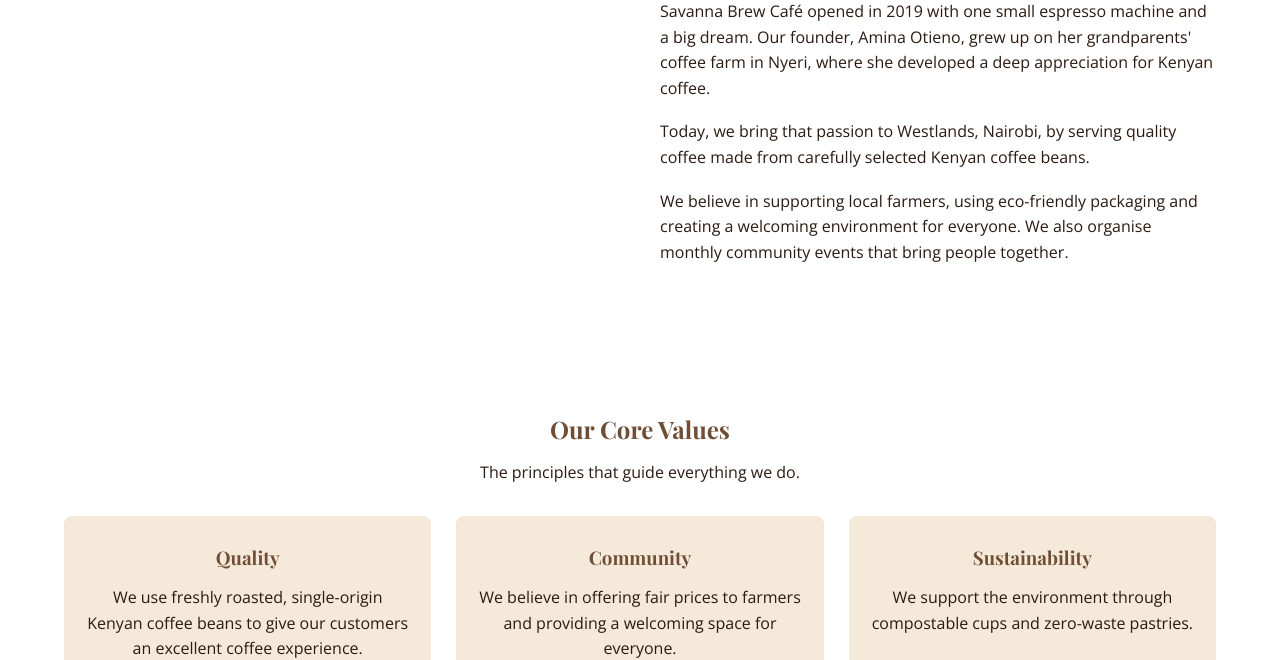
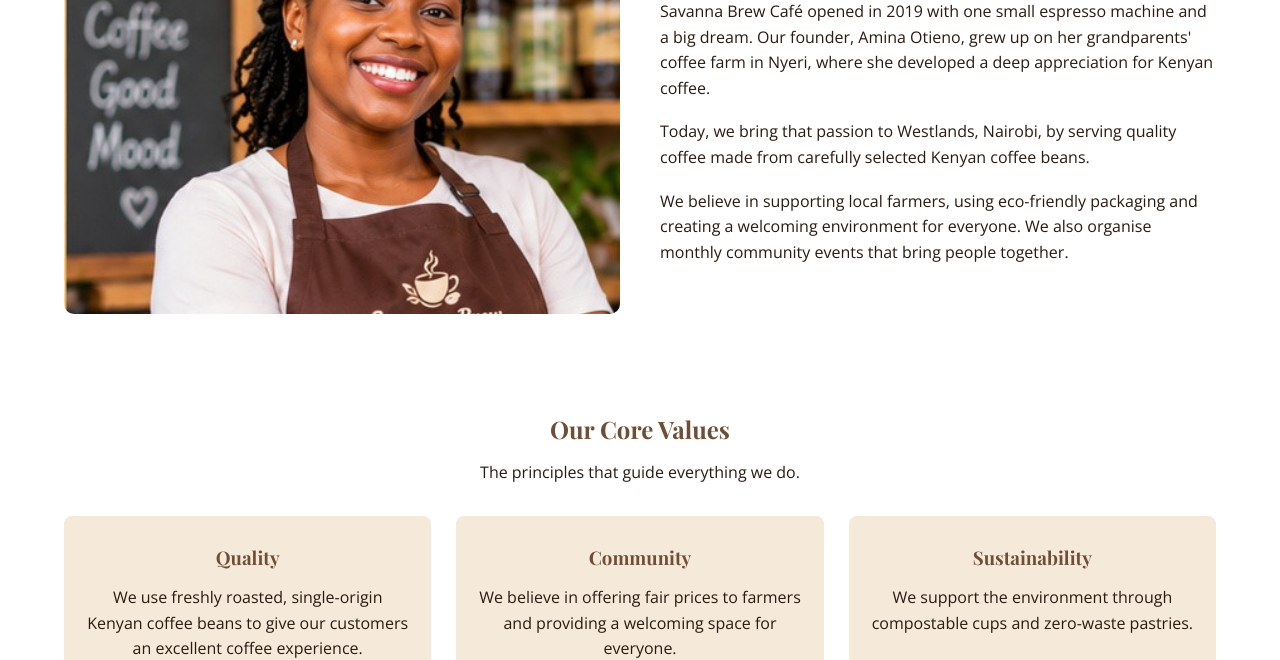
Before and after one commit to muthoniloise46-ops/loise-savannah, a plain HTML site: page about.html in a window 1280 px wide. Shown: the part 440-1100 px from the top of the page. Drawn offline with nearby package versions, Linux system fonts and the light colour scheme.

Commit message:
Revise content and image source in about.html
Updated the about.html file with new content and corrected the image source for the founder's portrait.

```diff
--- a/about.html
+++ b/about.html
@@ -49,7 +49,7 @@
         <section class="about-section container">
 
             <div class="about-image">
-                <img src="founder-portrait.jpg"
+                <img src="images/about-owner.jpg"
                      alt="Founder of Savanna Brew Café">
             </div>
 
```
